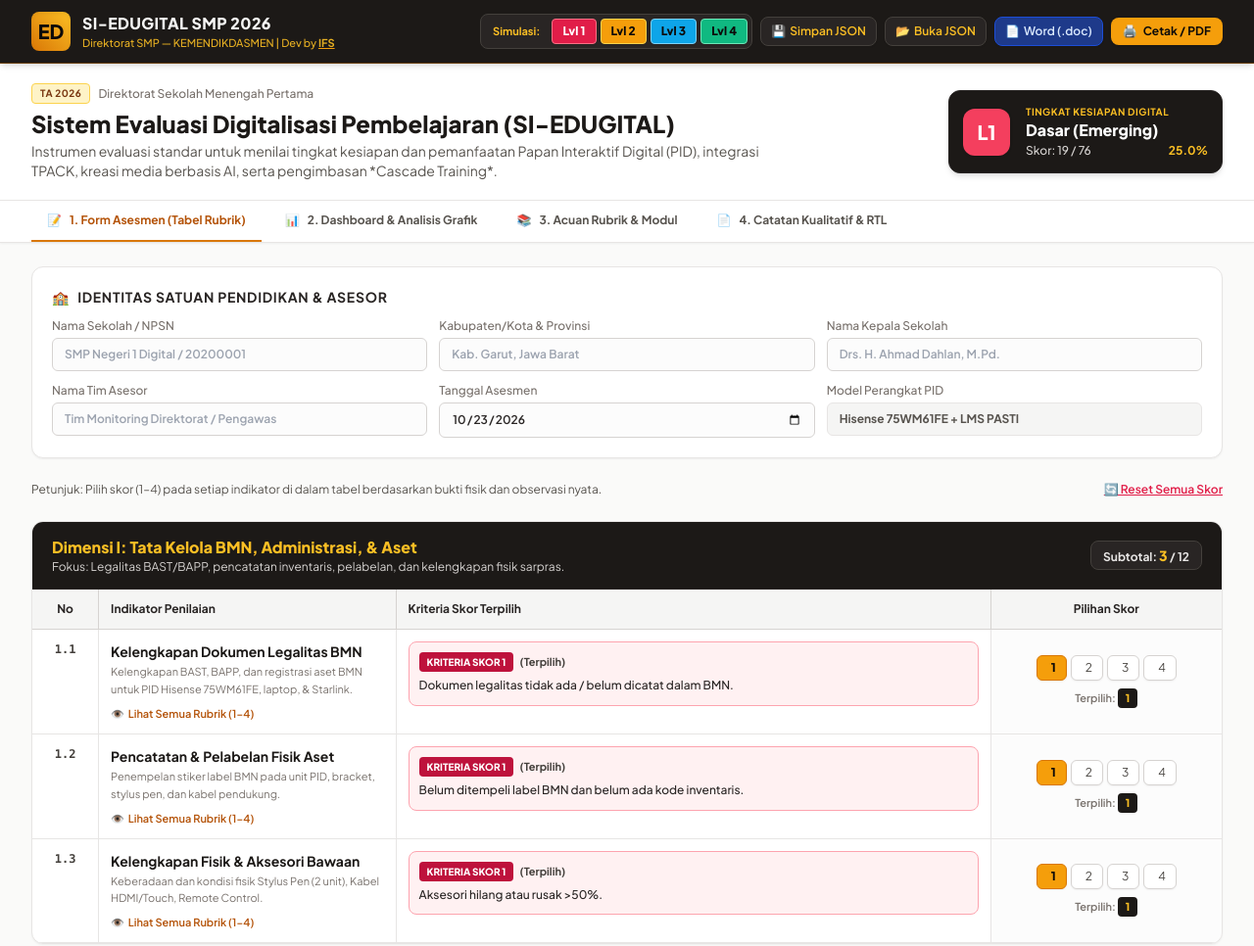
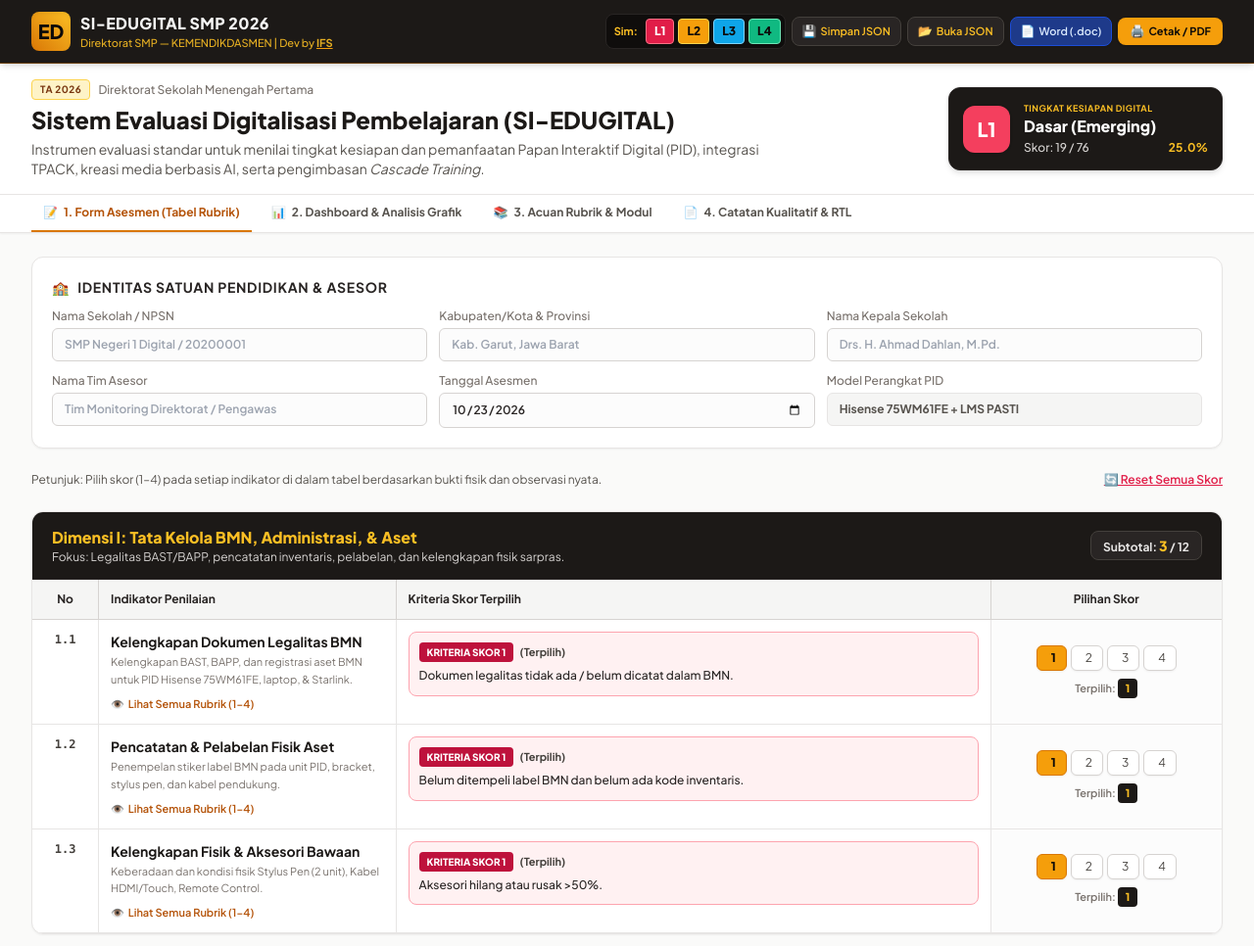
Before and after one commit to idafaridlah41/SIM-Kematangan-PID, a plain HTML site: page index.html in a window 1280 px wide. Shown: the top 966 px of the page at 98% size. Drawn offline with nearby package versions, Linux system fonts and the light colour scheme.

Commit message:
index.html

```diff
--- a/index.html
+++ b/index.html
@@ -138,82 +138,73 @@
 
     <!-- GLOBAL TOP NAVBAR -->
     <header class="bg-stone-900 text-white sticky top-0 z-50 shadow-md no-print border-b border-amber-600/40">
-        <div class="max-w-7xl mx-auto px-4 sm:px-6 lg:px-8 py-2.5 sm:py-0 sm:h-16 flex flex-col sm:flex-row items-center justify-between gap-3">
-            <div class="flex items-center justify-between w-full sm:w-auto">
-                <div class="flex items-center space-x-3">
-                    <div class="w-9 h-9 sm:w-10 sm:h-10 rounded-lg bg-gradient-to-tr from-amber-600 to-amber-400 flex items-center justify-center font-black text-stone-950 text-lg sm:text-xl shadow-inner">
+        <div class="max-w-7xl mx-auto px-3 sm:px-6 lg:px-8 py-2 sm:py-0 sm:h-16 flex flex-col md:flex-row items-center justify-between gap-2.5">
+            <div class="flex items-center justify-between w-full md:w-auto">
+                <div class="flex items-center space-x-2.5">
+                    <div class="w-8 h-8 sm:w-10 sm:h-10 rounded-lg bg-gradient-to-tr from-amber-600 to-amber-400 flex items-center justify-center font-black text-stone-950 text-base sm:text-xl shadow-inner shrink-0">
                         ED
                     </div>
                     <div>
-                        <h1 class="text-sm sm:text-base font-extrabold tracking-wide leading-tight text-stone-100">SI-EDUGITAL SMP 2026</h1>
-                        <p class="text-[10px] sm:text-[11px] text-amber-400/90 font-medium">Direktorat SMP — KEMENDIKDASMEN | Dev by <span class="font-bold underline decoration-amber-500">IFS</span></p>
-                    </div>
-                </div>
-
-                <!-- SIMULASI PRESET UNTUK HP (MOBILE ONLY - XS) -->
-                <div class="flex xs:hidden sm:hidden items-center space-x-1 bg-stone-950 p-1 rounded-lg border border-amber-500/50 text-[11px] shrink-0 shadow-inner">
-                    <span class="text-amber-400 font-extrabold px-1 text-[10px]">Sim:</span>
-                    <button onclick="loadPreset(1)" class="px-2 py-1 bg-rose-600 active:bg-rose-700 text-white font-extrabold rounded shadow-sm border border-rose-400 transition" title="Simulasi Level 1">L1</button>
-                    <button onclick="loadPreset(2)" class="px-2 py-1 bg-amber-500 active:bg-amber-600 text-stone-950 font-extrabold rounded shadow-sm border border-amber-300 transition" title="Simulasi Level 2">L2</button>
-                    <button onclick="loadPreset(3)" class="px-2 py-1 bg-sky-500 active:bg-sky-600 text-stone-950 font-extrabold rounded shadow-sm border border-sky-300 transition" title="Simulasi Level 3">L3</button>
-                    <button onclick="loadPreset(4)" class="px-2 py-1 bg-emerald-500 active:bg-emerald-600 text-stone-950 font-extrabold rounded shadow-sm border border-emerald-300 transition" title="Simulasi Level 4">L4</button>
+                        <h1 class="text-xs sm:text-base font-extrabold tracking-wide leading-tight text-stone-100">SI-EDUGITAL SMP 2026</h1>
+                        <p class="text-[9px] sm:text-[11px] text-amber-400/90 font-medium">Direktorat SMP — KEMENDIKDASMEN | Dev by <span class="font-bold underline decoration-amber-500">IFS</span></p>
+                    </div>
                 </div>
             </div>
 
             <!-- ACTION CONTROL BUTTONS -->
-            <div class="flex items-center justify-between sm:justify-end w-full sm:w-auto space-x-1.5 sm:space-x-2 overflow-x-auto pb-1 sm:pb-0">
-                <!-- PRESETS TABLET & DESKTOP (RESPONSIF TERLIHAT JELAS TANPA TERPOTONG) -->
-                <div class="flex items-center space-x-1 bg-stone-800 p-1 rounded-lg border border-stone-700 text-xs shrink-0">
-                    <span class="text-amber-400 px-1.5 sm:px-2 text-[10px] sm:text-[11px] font-bold">Simulasi:</span>
-                    <button onclick="loadPreset(1)" class="px-2 sm:px-2.5 py-1 bg-rose-600 hover:bg-rose-500 text-white rounded font-extrabold border border-rose-400 transition shadow-sm" title="Simulasi Level 1">Lvl 1</button>
-                    <button onclick="loadPreset(2)" class="px-2 sm:px-2.5 py-1 bg-amber-500 hover:bg-amber-400 text-stone-950 rounded font-extrabold border border-amber-300 transition shadow-sm" title="Simulasi Level 2">Lvl 2</button>
-                    <button onclick="loadPreset(3)" class="px-2 sm:px-2.5 py-1 bg-sky-500 hover:bg-sky-400 text-stone-950 rounded font-extrabold border border-sky-300 transition shadow-sm" title="Simulasi Level 3">Lvl 3</button>
-                    <button onclick="loadPreset(4)" class="px-2 sm:px-2.5 py-1 bg-emerald-500 hover:bg-emerald-400 text-stone-950 rounded font-extrabold border border-emerald-300 transition shadow-sm" title="Simulasi Level 4">Lvl 4</button>
+            <div class="flex items-center justify-start sm:justify-end w-full md:w-auto space-x-1.5 overflow-x-auto pb-1 md:pb-0 scrollbar-none">
+                <!-- PRESETS SIMULASI -->
+                <div class="flex items-center space-x-1 bg-stone-950/80 p-1 rounded-lg border border-stone-800 text-xs shrink-0">
+                    <span class="text-amber-400 px-1 text-[10px] sm:text-[11px] font-bold">Sim:</span>
+                    <button onclick="loadPreset(1)" class="px-2 py-1 bg-rose-600 hover:bg-rose-500 text-white rounded font-extrabold border border-rose-400 transition text-[10px] sm:text-xs shadow-sm" title="Simulasi Level 1">L1</button>
+                    <button onclick="loadPreset(2)" class="px-2 py-1 bg-amber-500 hover:bg-amber-400 text-stone-950 rounded font-extrabold border border-amber-300 transition text-[10px] sm:text-xs shadow-sm" title="Simulasi Level 2">L2</button>
+                    <button onclick="loadPreset(3)" class="px-2 py-1 bg-sky-500 hover:bg-sky-400 text-stone-950 rounded font-extrabold border border-sky-300 transition text-[10px] sm:text-xs shadow-sm" title="Simulasi Level 3">L3</button>
+                    <button onclick="loadPreset(4)" class="px-2 py-1 bg-emerald-500 hover:bg-emerald-400 text-stone-950 rounded font-extrabold border border-emerald-300 transition text-[10px] sm:text-xs shadow-sm" title="Simulasi Level 4">L4</button>
                 </div>
 
                 <!-- STORAGE & EXPORT MENU -->
-                <button onclick="exportJSON()" class="bg-stone-800 hover:bg-stone-700 text-amber-400 border border-stone-700 px-2.5 py-1.5 rounded-lg text-xs font-semibold flex items-center space-x-1 transition shadow-sm shrink-0" title="Simpan File Data (.json)">
-                    <span>💾</span> <span class="hidden md:inline">Simpan JSON</span>
+                <button onclick="exportJSON()" class="bg-stone-800 hover:bg-stone-700 text-amber-400 border border-stone-700 px-2 py-1 sm:px-2.5 sm:py-1.5 rounded-lg text-xs font-semibold flex items-center space-x-1 transition shadow-sm shrink-0" title="Simpan File Data (.json)">
+                    <span>💾</span> <span class="text-[11px]">Simpan JSON</span>
                 </button>
-                <label class="bg-stone-800 hover:bg-stone-700 text-amber-400 border border-stone-700 px-2.5 py-1.5 rounded-lg text-xs font-semibold flex items-center space-x-1 cursor-pointer transition shadow-sm shrink-0" title="Muat File Data (.json)">
-                    <span>📂</span> <span class="hidden md:inline">Buka JSON</span>
+                <label class="bg-stone-800 hover:bg-stone-700 text-amber-400 border border-stone-700 px-2 py-1 sm:px-2.5 sm:py-1.5 rounded-lg text-xs font-semibold flex items-center space-x-1 cursor-pointer transition shadow-sm shrink-0" title="Muat File Data (.json)">
+                    <span>📂</span> <span class="text-[11px]">Buka JSON</span>
                     <input type="file" id="import-file" accept=".json" onchange="importJSON(event)" class="hidden">
                 </label>
-                <button onclick="exportWordDoc()" class="bg-blue-900 hover:bg-blue-800 text-blue-100 border border-blue-700 px-2.5 py-1.5 rounded-lg text-xs font-semibold flex items-center space-x-1 transition shadow-sm shrink-0" title="Ekspor ke Word (Compatible Multi-Device)">
-                    <span>📄</span> <span class="hidden md:inline">Word (.doc)</span>
+                <button onclick="exportWordDoc()" class="bg-blue-900 hover:bg-blue-800 text-blue-100 border border-blue-700 px-2 py-1 sm:px-2.5 sm:py-1.5 rounded-lg text-xs font-semibold flex items-center space-x-1 transition shadow-sm shrink-0" title="Ekspor ke Word">
+                    <span>📄</span> <span class="text-[11px]">Word (.doc)</span>
                 </button>
-                <button onclick="triggerPrintModal()" class="bg-amber-500 hover:bg-amber-400 text-stone-950 font-bold px-3 py-1.5 rounded-lg text-xs flex items-center space-x-1.5 transition shadow shrink-0">
-                    <span>🖨️</span> <span>Cetak / PDF</span>
+                <button onclick="triggerPrintModal()" class="bg-amber-500 hover:bg-amber-400 text-stone-950 font-bold px-2.5 py-1 sm:px-3 sm:py-1.5 rounded-lg text-xs flex items-center space-x-1 transition shadow shrink-0">
+                    <span>🖨️</span> <span class="text-[11px]">Cetak / PDF</span>
                 </button>
             </div>
         </div>
     </header>
 
     <!-- BANNER HERO SUMMARY -->
-    <section class="bg-white border-b border-stone-200 py-5 px-4 sm:px-6 lg:px-8 no-print">
+    <section class="bg-white border-b border-stone-200 py-4 px-3 sm:px-6 lg:px-8 no-print">
         <div class="max-w-7xl mx-auto flex flex-col md:flex-row md:items-center justify-between gap-4">
-            <div>
+            <div class="flex-1">
                 <div class="flex items-center space-x-2 mb-1">
                     <span class="bg-amber-100 text-amber-900 border border-amber-300 text-[10px] font-bold px-2 py-0.5 rounded uppercase tracking-wider">TA 2026</span>
                     <span class="text-xs text-stone-500 font-medium">Direktorat Sekolah Menengah Pertama</span>
                 </div>
-                <h2 class="text-xl sm:text-2xl font-extrabold text-stone-900">Sistem Evaluasi Digitalisasi Pembelajaran (SI-EDUGITAL)</h2>
-                <p class="text-xs sm:text-sm text-stone-600 mt-0.5 max-w-3xl">
-                    Instrumen evaluasi standar untuk menilai tingkat kesiapan dan pemanfaatan Papan Interaktif Digital (PID), integrasi TPACK, kreasi media berbasis AI, serta pengimbasan *Cascade Training*.
+                <h2 class="text-lg sm:text-2xl font-extrabold text-stone-900 leading-tight">Sistem Evaluasi Digitalisasi Pembelajaran (SI-EDUGITAL)</h2>
+                <p class="text-xs sm:text-sm text-stone-600 mt-1 max-w-3xl leading-relaxed">
+                    Instrumen evaluasi standar untuk menilai tingkat kesiapan dan pemanfaatan Papan Interaktif Digital (PID), integrasi TPACK, kreasi media berbasis AI, serta pengimbasan <em>Cascade Training</em>.
                 </p>
             </div>
 
             <!-- QUICK PROFILE SCORE SUMMARY CARD -->
-            <div class="bg-stone-900 text-white p-3.5 rounded-xl border border-stone-800 shadow-md flex items-center space-x-4 min-w-[280px]">
-                <div id="quick-badge" class="w-12 h-12 rounded-xl bg-amber-500 text-stone-950 flex items-center justify-center text-xl font-black shadow">
+            <div class="bg-stone-900 text-white p-3.5 rounded-xl border border-stone-800 shadow-md flex items-center space-x-3.5 min-w-[280px] shrink-0">
+                <div id="quick-badge" class="w-12 h-12 rounded-xl bg-amber-500 text-stone-950 flex items-center justify-center text-xl font-black shadow shrink-0">
                     -
                 </div>
-                <div class="flex-1">
-                    <div class="text-[10px] uppercase font-bold text-amber-400 tracking-wider">Tingkat Kesiapan Digital</div>
-                    <div id="quick-level-name" class="text-base font-extrabold text-white leading-snug">Belum Diasesmen</div>
-                    <div class="flex items-center justify-between mt-0.5">
-                        <span id="quick-score-text" class="text-xs text-stone-300 font-medium">Skor: 0 / 76</span>
-                        <span id="quick-percent-text" class="text-xs font-bold text-amber-400">0.0%</span>
+                <div class="flex-1 min-w-0">
+                    <div class="text-[9px] uppercase font-bold text-amber-400 tracking-wider">Tingkat Kesiapan Digital</div>
+                    <div id="quick-level-name" class="text-sm sm:text-base font-extrabold text-white truncate leading-snug">Belum Diasesmen</div>
+                    <div class="flex items-center justify-between mt-0.5 text-xs">
+                        <span id="quick-score-text" class="text-stone-300 font-medium">Skor: 0 / 76</span>
+                        <span id="quick-percent-text" class="font-bold text-amber-400 ml-2">0.0%</span>
                     </div>
                 </div>
             </div>
@@ -221,18 +212,18 @@
     </section>
 
     <!-- NAVIGATION TAB STICKY -->
-    <div class="bg-white border-b border-stone-200 sticky top-16 z-40 no-print shadow-sm">
-        <div class="max-w-7xl mx-auto px-4 sm:px-6 lg:px-8 flex space-x-1 sm:space-x-2 overflow-x-auto">
-            <button onclick="switchTab('tab-asesmen')" id="btn-tab-asesmen" class="tab-btn py-3 px-4 text-xs font-bold border-b-2 border-amber-600 text-amber-700 flex items-center space-x-2 whitespace-nowrap">
+    <div class="bg-white border-b border-stone-200 sticky top-14 sm:top-16 z-40 no-print shadow-sm">
+        <div class="max-w-7xl mx-auto px-2 sm:px-6 lg:px-8 flex space-x-1 sm:space-x-2 overflow-x-auto scrollbar-none">
+            <button onclick="switchTab('tab-asesmen')" id="btn-tab-asesmen" class="tab-btn py-2.5 px-3 text-xs font-bold border-b-2 border-amber-600 text-amber-700 flex items-center space-x-1.5 whitespace-nowrap">
                 <span>📝</span> <span>1. Form Asesmen (Tabel Rubrik)</span>
             </button>
-            <button onclick="switchTab('tab-dashboard')" id="btn-tab-dashboard" class="tab-btn py-3 px-4 text-xs font-bold border-b-2 border-transparent text-stone-600 hover:text-stone-900 flex items-center space-x-2 whitespace-nowrap">
+            <button onclick="switchTab('tab-dashboard')" id="btn-tab-dashboard" class="tab-btn py-2.5 px-3 text-xs font-bold border-b-2 border-transparent text-stone-600 hover:text-stone-900 flex items-center space-x-1.5 whitespace-nowrap">
                 <span>📊</span> <span>2. Dashboard & Analisis Grafik</span>
             </button>
-            <button onclick="switchTab('tab-rubrik')" id="btn-tab-rubrik" class="tab-btn py-3 px-4 text-xs font-bold border-b-2 border-transparent text-stone-600 hover:text-stone-900 flex items-center space-x-2 whitespace-nowrap">
+            <button onclick="switchTab('tab-rubrik')" id="btn-tab-rubrik" class="tab-btn py-2.5 px-3 text-xs font-bold border-b-2 border-transparent text-stone-600 hover:text-stone-900 flex items-center space-x-1.5 whitespace-nowrap">
                 <span>📚</span> <span>3. Acuan Rubrik & Modul</span>
             </button>
-            <button onclick="switchTab('tab-laporan')" id="btn-tab-laporan" class="tab-btn py-3 px-4 text-xs font-bold border-b-2 border-transparent text-stone-600 hover:text-stone-900 flex items-center space-x-2 whitespace-nowrap">
+            <button onclick="switchTab('tab-laporan')" id="btn-tab-laporan" class="tab-btn py-2.5 px-3 text-xs font-bold border-b-2 border-transparent text-stone-600 hover:text-stone-900 flex items-center space-x-1.5 whitespace-nowrap">
                 <span>📄</span> <span>4. Catatan Kualitatif & RTL</span>
             </button>
         </div>
```
